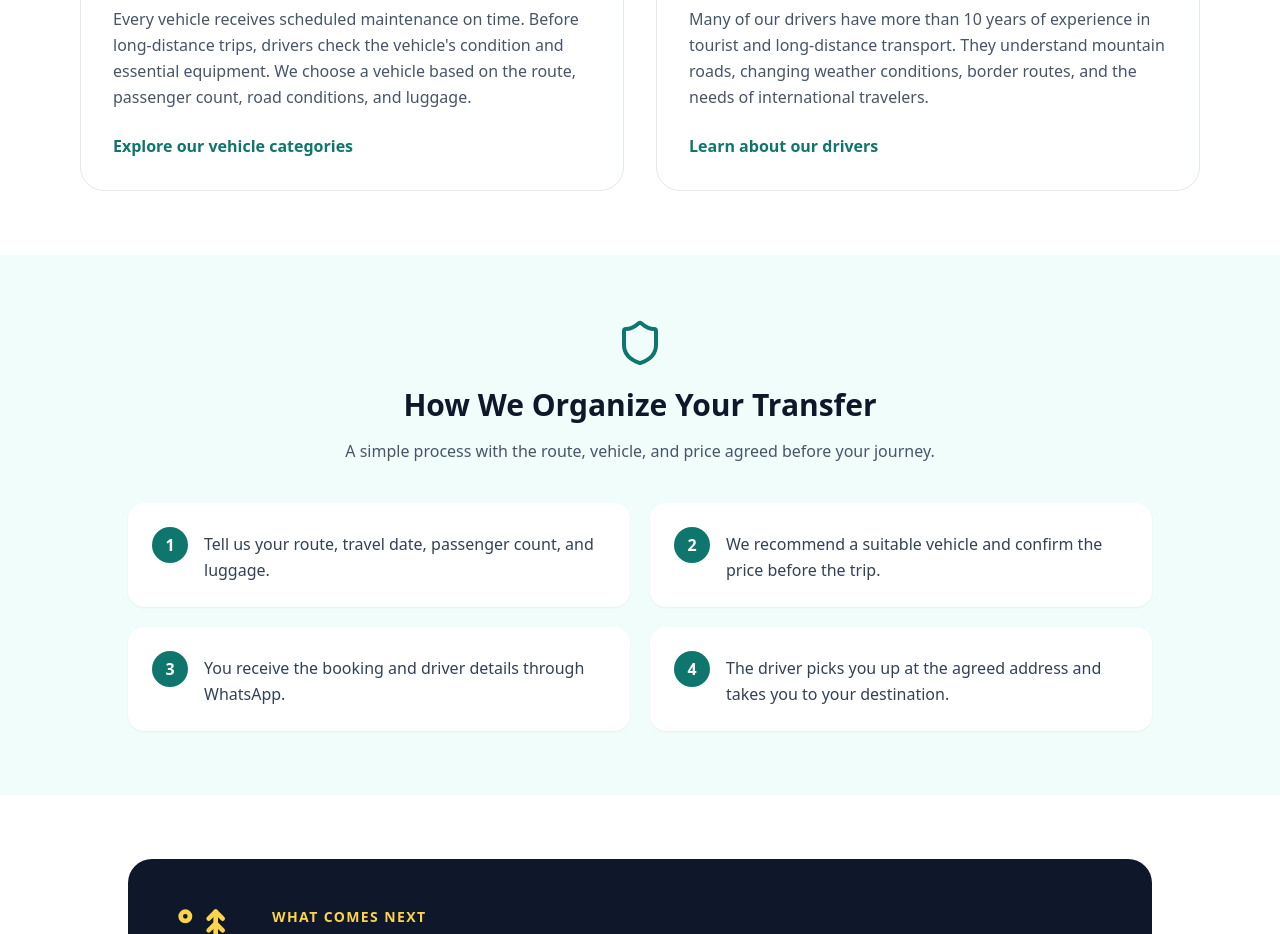
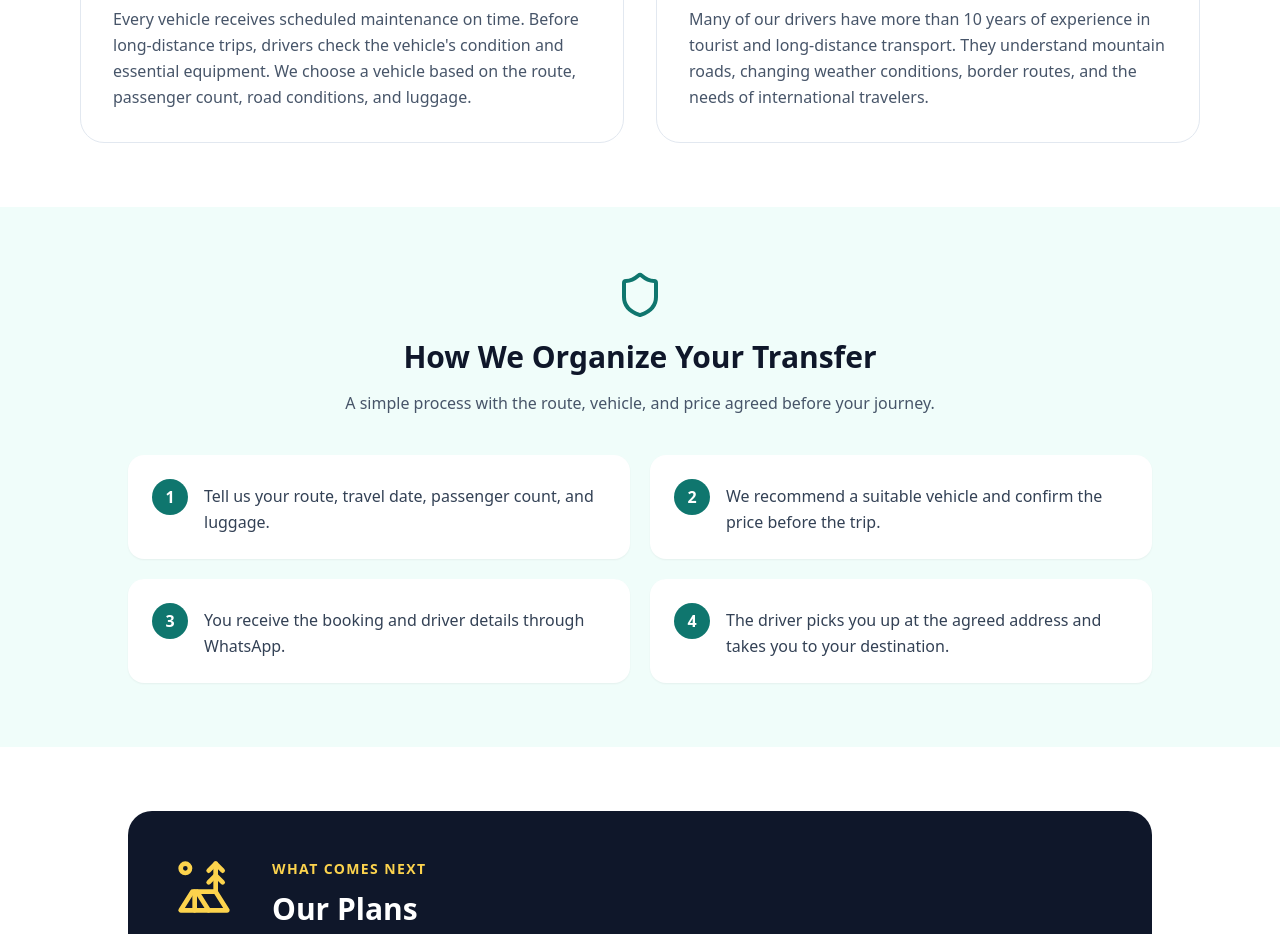
Before and after one commit to kubanz/nomad, a Next.js app: page /about in a window 1280 px wide. Shown: the part 1960-2894 px from the top of the page. Built offline with nearby package versions, Linux system fonts and the light colour scheme.

Commit message:
Remove unfinished About page links

```diff
--- a/app/about/page.tsx
+++ b/app/about/page.tsx
@@ -328,12 +328,6 @@ export default function AboutPage() {
                 and essential equipment. We choose a vehicle based on the
                 route, passenger count, road conditions, and luggage.
               </p>
-              <Link
-                href="/fleet"
-                className="mt-6 inline-flex font-semibold text-teal-700 hover:underline"
-              >
-                Explore our vehicle categories
-              </Link>
             </article>
 
             <article className="rounded-3xl border border-slate-200 p-6 sm:p-8">
@@ -347,12 +341,6 @@ export default function AboutPage() {
                 roads, changing weather conditions, border routes, and the
                 needs of international travelers.
               </p>
-              <Link
-                href="/drivers"
-                className="mt-6 inline-flex font-semibold text-teal-700 hover:underline"
-              >
-                Learn about our drivers
-              </Link>
             </article>
           </div>
         </section>
```
